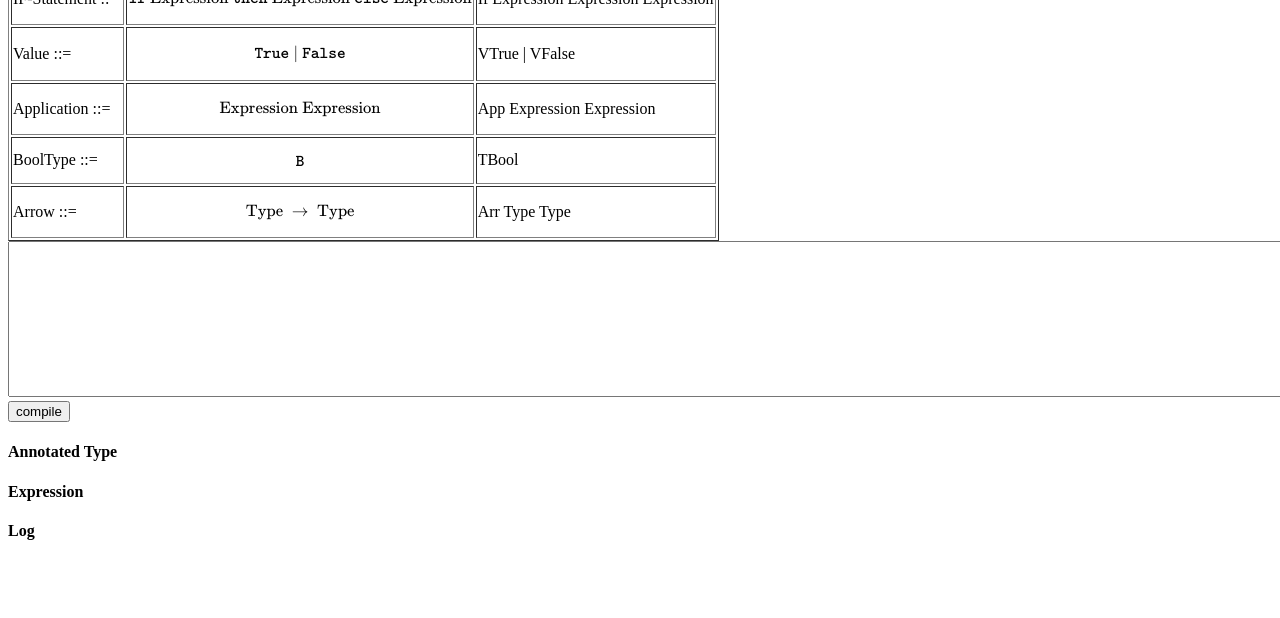
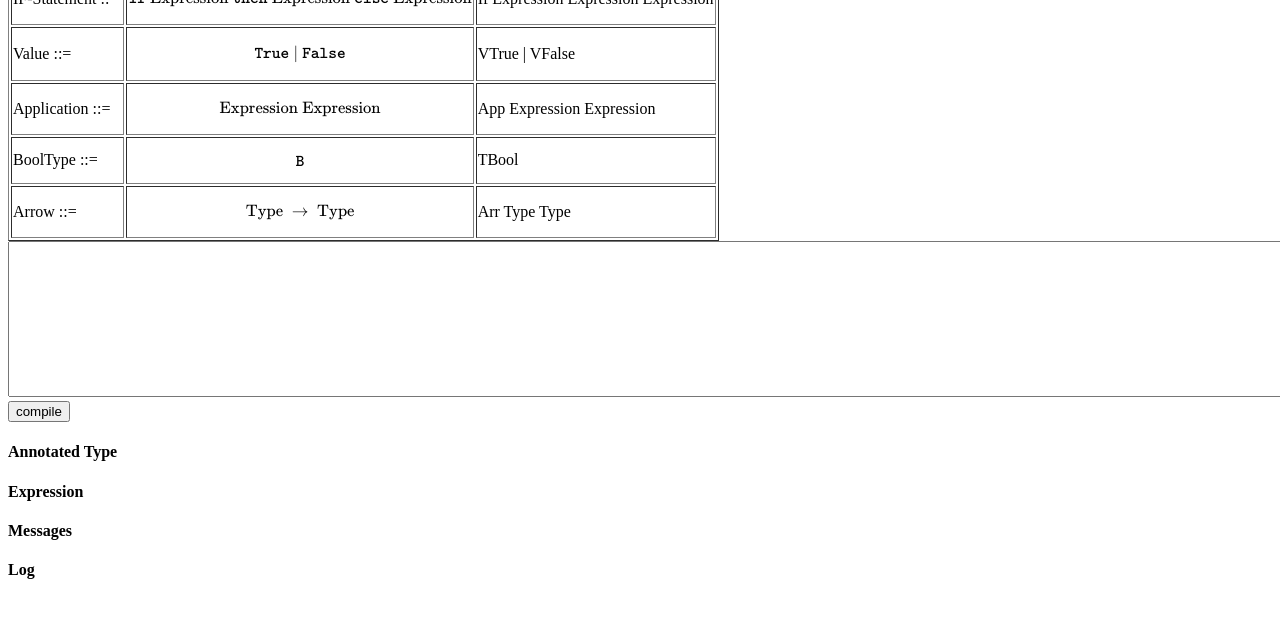
Before and after one commit to netogallo/polyvariant, a plain HTML site: page res/index.html in a window 1280 px wide. Shown: the part 405-1023 px from the top of the page. Drawn offline with nearby package versions, Linux system fonts and the light colour scheme; some packages are replaced by stand-ins of ours; a script that the page names is missing.

Commit message:
Added parse error messages

```diff
--- a/res/index.html
+++ b/res/index.html
@@ -60,6 +60,9 @@
     <div id="typeRenderDiv"></div>
     <h4>Expression</h4>
     <div id="calcRenderDiv"></div>
+    <h4>Messages</h4>
+    <div id="messages">
+    </div>
     <h4>Log</h4>
     <div id="log1">
       <div class="logNav" style="float:left">
@@ -68,7 +71,7 @@
       <div id="log2" class="logNav" style="float:right">
 	<div id="logDiv2" class="loggin"></div>
       </div>
-
+    </div>
     <style type="text/css">
       .logEven h4{
       background-color: #f0f0f0;
```
Also changed, not shown: 3 other files.
